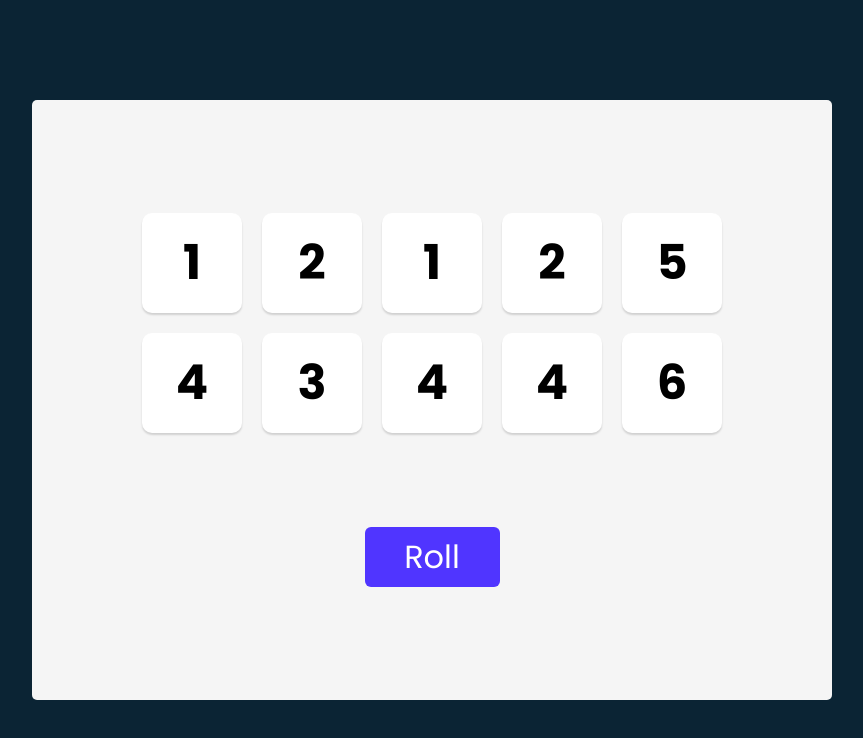
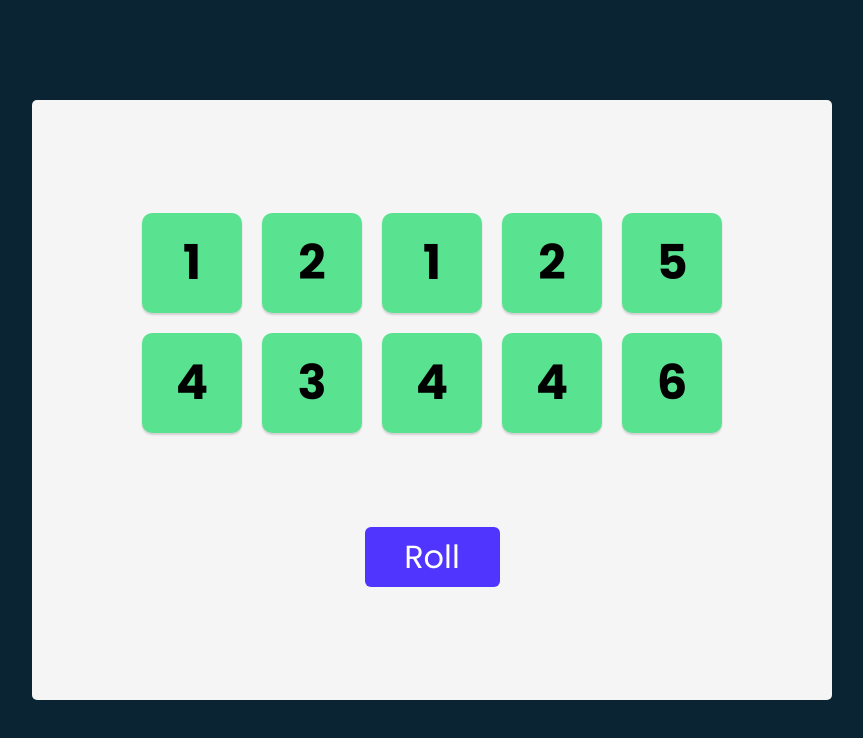
Before and after one commit to Shitanshukumar607/Tenzies, a React (Create React App) app: page / in a window 1280 px wide. Shown: the top 738 px of the page, without its empty margins (208-1071 px from the left). Built offline with nearby package versions, Linux system fonts and the light colour scheme.

Commit message:
styling held dice

```diff
--- a/src/App.js
+++ b/src/App.js
@@ -9,17 +9,21 @@
     for (let i = 0; i < 10; i++) {
       let obj = {};
       obj.value = Math.ceil(Math.random() * 6);
-      obj.isHeld = false;
+      obj.isHeld = true;
       newDice.push(obj);
     }
     return newDice;
   }
 
+  console.log(dice);
+
   function rollDice() {
     setDice(allNewDice());
   }
 
-  const diceElements = dice.map((die) => <Die value={die.value} />);
+  const diceElements = dice.map((die) => (
+    <Die value={die.value} isHeld={die.isHeld} />
+  ));
 
   return (
     <main>
--- a/src/Die.js
+++ b/src/Die.js
@@ -1,6 +1,6 @@
 export default function Die(props) {
   return (
-    <div className="die-face">
+    <div className={"die-face" + (props.isHeld ? " is-held" : "")}>
       <h2>{props.value}</h2>
     </div>
   );
--- a/src/index.css
+++ b/src/index.css
@@ -60,3 +60,7 @@
   font-size: 2rem;
   font-family: "Poppins", sans-serif;
 }
+
+.is-held {
+  background-color: #59e391;
+}
```
